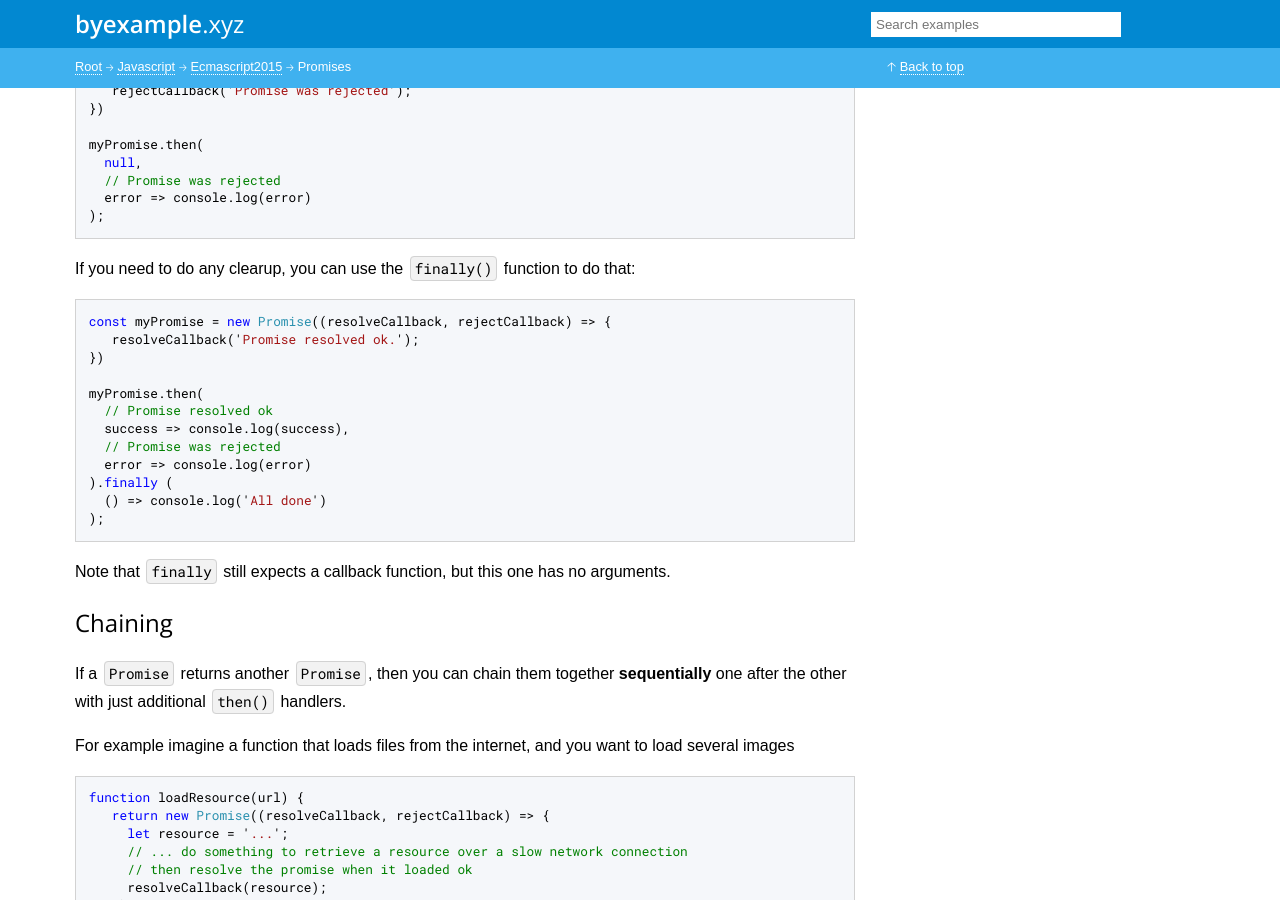
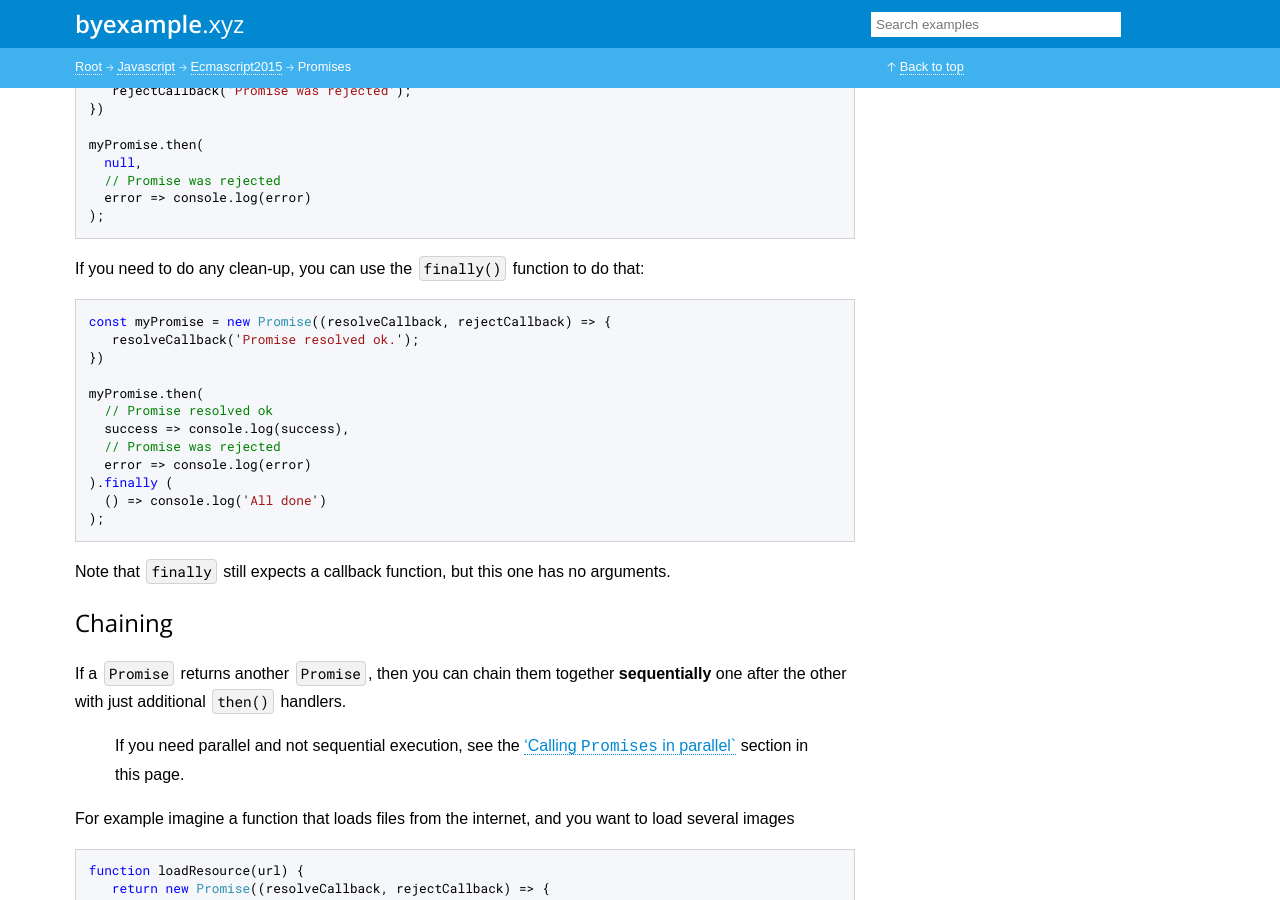
Before and after one commit to matt1/byexample.xyz, a Jekyll site: the page built from _examples/javascript/ECMAScript2015/promises.md, in a window 1280 px wide and 900 px high, scrolled down 1346 px. Built offline with Jekyll 4.4.1, drawn with Linux system fonts in a browser that asks for light colours.

Commit message:
Update promises.md

````diff
--- a/_examples/javascript/ECMAScript2015/promises.md
+++ b/_examples/javascript/ECMAScript2015/promises.md
@@ -73,7 +73,7 @@ myPromise.then(
 );
 ```
 
-If you need to do any clearup, you can use the `finally()` function to do that:
+If you need to do any clean-up, you can use the `finally()` function to do that:
 
 ```javascript
 const myPromise = new Promise((resolveCallback, rejectCallback) => {
@@ -95,6 +95,8 @@ Note that `finally` still expects a callback function, but this one has no argum
 ## Chaining
 
 If a `Promise` returns another `Promise`, then you can chain them together **sequentially** one after the other with just additional `then()` handlers.
+
+> If you need parallel and not sequential execution, see the ['Calling `Promises` in parallel`](#calling-promises-in-parallel) section in this page.
 
 For example imagine a function that loads files from the internet, and you want to load several images
 
````
